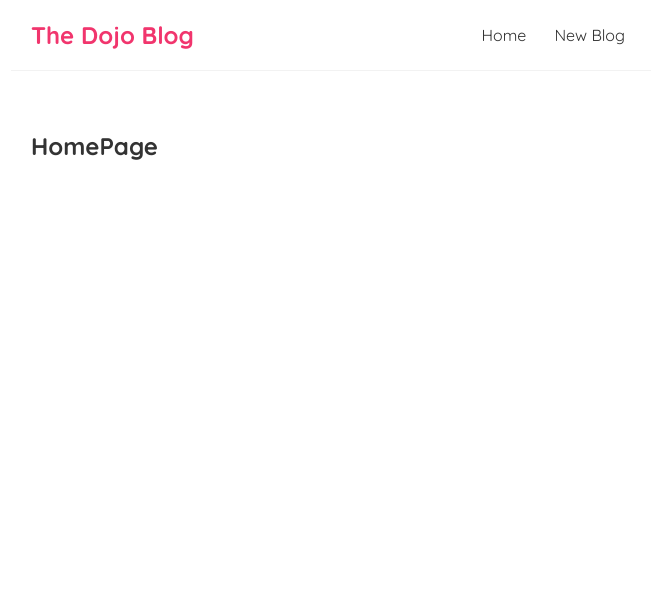
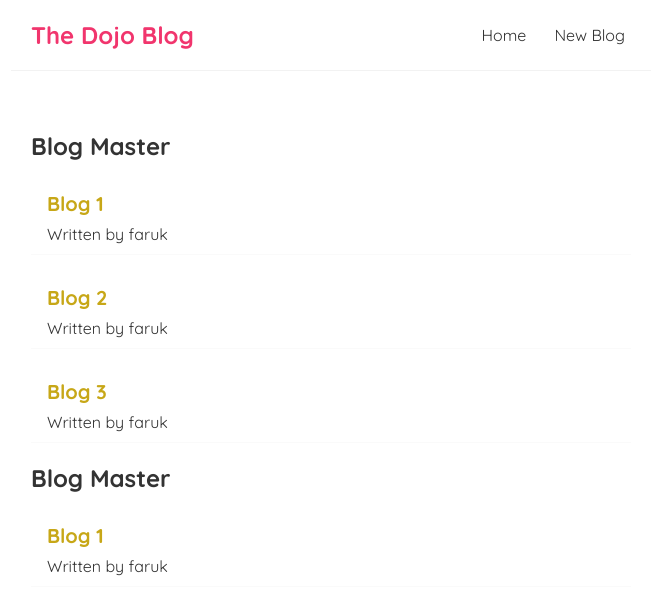
Before and after one commit to ahmetfarukyilmaz/Blog, a React (Create React App) app: page / in a window 1280 px wide. Shown: the top 614 px of the page, without its empty margins (309-964 px from the left). Built offline with nearby package versions, Linux system fonts and the light colour scheme.

Commit message:
useState,props learned

```diff
--- /dev/null
+++ b/src/BlogList.js
@@ -0,0 +1,15 @@
+const BlogList = ({blogs,title}) => {
+  return (
+    <div className="blog-list">
+      <h2>{title}</h2>
+      {blogs.map((blog) => (
+        <div className="blog-preview" key={blog.id}>
+          <h2>{blog.title}</h2>
+          <p>Written by {blog.author}</p>
+        </div>
+      ))}
+    </div>
+  );
+};
+
+export default BlogList;
--- a/src/Home.js
+++ b/src/Home.js
@@ -1,10 +1,20 @@
+import { useState } from "react";
+import BlogList from "./BlogList";
+
 const Home = () => {
-    return (
+    const [blogs,setBlogs]=useState([
 
-        <div className="home">
-            <h2>HomePage</h2>
-        </div>
-     );
-}
+        {title:"Blog 1",body:"test1",author:"faruk",id:1},
+        {title:"Blog 2",body:"test2",author:"faruk",id:2},
+        {title:"Blog 3",body:"test3",author:"faruk",id:3},
+    ])
+  return (
+    <div className="home">
+        <BlogList blogs={blogs} title="Blog Master"/>
+        <BlogList blogs={blogs.filter((blog)=> blog.id==1 )} title="Blog Master"/>
+
+    </div>
+  );
+};
 
 export default Home;
--- a/src/index.css
+++ b/src/index.css
@@ -45,12 +45,13 @@
 }
 .blog-preview h2 {
   font-size: 20px;
-  color: #f1356d;
+  color: #c7a717;
   margin-bottom: 8px;
 }
 .blog-preview a{
   text-decoration: none;
 }
+
 
 /* blog details page */
 .blog-details h2 {
```
